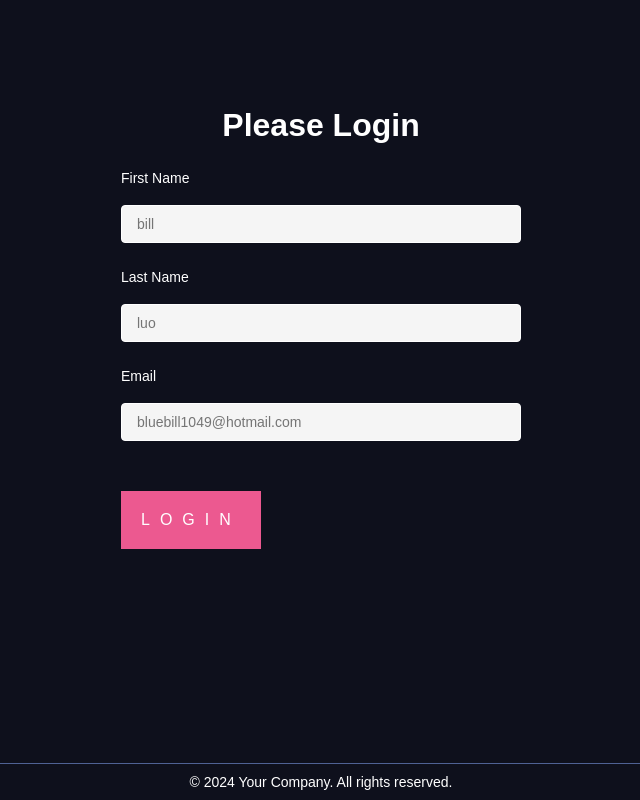
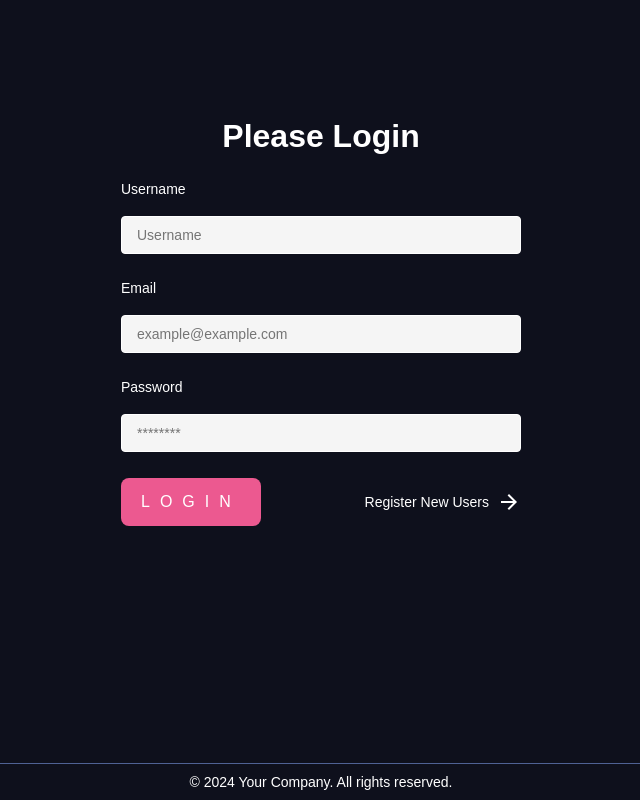
Before and after one commit to satyamrkushwaha/satyam-kushwaha-sociosquares-assignment, a Next.js app: page /login in a window 1280 px wide. Shown: the whole page, without its empty margins (319-959 px from the left). Built offline with nearby package versions, Linux system fonts and the light colour scheme.

Commit message:
web app flow done

```diff
--- a/src/app/login/layout.tsx
+++ b/src/app/login/layout.tsx
@@ -1,7 +1,4 @@
 import type { Metadata } from "next";
-
-
-
 export const metadata: Metadata = {
   title: "login",
   description: "login from here",
--- a/src/app/login/page.module.css
+++ b/src/app/login/page.module.css
@@ -51,11 +51,12 @@
     color: white;
     text-transform: uppercase;
     border: none;
-    margin-top: 40px;
-    padding: 20px;
+    /* margin-top: 40px; */
+    padding: 15px 20px;
     font-size: 16px;
     font-weight: 100;
     letter-spacing: 10px;
+    border-radius: 0.5rem;
     cursor: pointer;
   }
 
@@ -74,6 +75,24 @@
     opacity: 0.4;
   }
 
+  .buttonContainer{
+    display: flex;
+    align-items: center;
+    padding-top: 1rem;
+  }
+
+  .register{
+    text-align: center;
+    color: white;
+    font-size: 14px;
+    font-weight: 200;
+    margin-left: auto;
+    cursor: pointer;
+    display: flex;
+    align-items: center;
+    gap: 0.5rem;
+  }
+
   .footer {
     margin-top: auto;
     text-align: center;
--- a/src/app/login/page.tsx
+++ b/src/app/login/page.tsx
@@ -1,22 +1,51 @@
 "use client";
-
+import { useRouter } from 'next/navigation';
+import { useLayoutEffect } from 'react';
 import styles from "./page.module.css";
 import { useForm, SubmitHandler } from "react-hook-form";
-
+import ArrowForwardIcon from '@mui/icons-material/ArrowForward';
+import { useSelector } from 'react-redux';
+import { RootState } from '@/redux/store';
 interface IFormInput {
-  firstName: string;
-  lastName: string;
+    username: string;
     email: string;
     password: string;
-  confirmPassword: string;
-
 }
 
 export default function Login() {
+    const router = useRouter();
     const { register, handleSubmit } = useForm<IFormInput>();
-  const onSubmit = (data: IFormInput) => {
-    alert(JSON.stringify(data));
+    const registeredUsers = useSelector((state: RootState) => state.user.users);
+
+
+    const onSubmit: SubmitHandler<IFormInput> = (data) => {
+        // Get registered users from sessionStorage
+        const registeredUsersDetails = JSON.parse(sessionStorage.getItem('registeredUsers') || '[]');
+
+        // Check if 'registeredUsers' exists, otherwise fallback to 'registeredUsersDetails'
+        const authUser = (registeredUsers && registeredUsers.length > 0) ? registeredUsers : registeredUsersDetails;
+
+        // Check if the user exists in the registered users
+        const userExists = authUser.some((user: any) =>
+            user.username === data.username &&
+            user.email === data.email &&
+            user.password === data.password
+        );
+
+        if (userExists) {
+            // Redirect to the Dashboard if user is found
+            sessionStorage.setItem('registered', 'true');
+            router.push('/dashboard');
+        } else {
+            alert("Invalid credentials. Please try again.");
+        }
     };
+
+
+    const handleRegister = () => {
+        // sessionStorage.clear();
+        router.push('/');
+    }
 
     return (
         <div className={styles.page}>
@@ -24,23 +53,12 @@ export default function Login() {
                 <h1 className={styles.title}>Please Login</h1>
                 <form onSubmit={handleSubmit(onSubmit)} className={styles.form}>
                     <div>
-            <label htmlFor="firstName" className={styles.label}>
-              First Name
+                        <label htmlFor="username" className={styles.label}>
+                            Username
                         </label>
                         <input
-              placeholder="bill"
-              {...register("firstName")}
-              className={styles.input}
-            />
-          </div>
-
-          <div>
-            <label htmlFor="lastName" className={styles.label}>
-              Last Name
-            </label>
-            <input
-              placeholder="luo"
-              {...register("lastName")}
+                            placeholder="Username"
+                            {...register("username", { required: true })}
                             className={styles.input}
                         />
                     </div>
@@ -49,14 +67,27 @@ export default function Login() {
                             Email
                         </label>
                         <input
-              placeholder="bluebill1049@hotmail.com"
+                            placeholder="example@example.com"
                             type="email"
-              {...register("email")}
+                            {...register("email", { required: true })}
                             className={styles.input}
                         />
                     </div>
-
+                    <div>
+                        <label htmlFor="password" className={styles.label}>
+                            Password
+                        </label>
+                        <input
+                            placeholder="********"
+                            type="password"
+                            {...register("password", { required: true })}
+                            className={styles.input}
+                        />
+                    </div>
+                    <div className={styles.buttonContainer}>
                         <button type="submit" className={styles.submitButton}> Login </button>
+                        <span className={styles.register} onClick={handleRegister}>Register New Users <ArrowForwardIcon /></span>
+                    </div>
                 </form>
             </main>
             <footer className={styles.footer}>
--- a/src/app/page.module.css
+++ b/src/app/page.module.css
@@ -51,12 +51,30 @@
   color: white;
   text-transform: uppercase;
   border: none;
-  margin-top: 40px;
-  padding: 20px;
+  padding: 15px 20px;
+  border-radius: 0.5rem;
   font-size: 16px;
   font-weight: 100;
   letter-spacing: 10px;
   cursor: pointer;
+}
+
+.buttonContainer{
+  display: flex;
+  align-items: center;
+  padding-top: 1rem;
+}
+
+.register{
+  text-align: center;
+  color: white;
+  font-size: 14px;
+  font-weight: 200;
+  margin-left: auto;
+  cursor: pointer;
+  display: flex;
+  align-items: center;
+  gap: 0.5rem;
 }
 
 .submitButton:hover {
--- a/src/redux/store.tsx
+++ b/src/redux/store.tsx
@@ -1,9 +1,11 @@
 import { configureStore } from '@reduxjs/toolkit';
 import { userApi } from './userApi';
+import userReducer from './userSlice';
 
 export const store = configureStore({
     reducer: {
       [userApi.reducerPath]: userApi.reducer,
+      user: userReducer,
     },
     middleware: (getDefaultMiddleware) =>
       getDefaultMiddleware().concat(userApi.middleware),
--- /dev/null
+++ b/src/redux/userSlice.tsx
@@ -0,0 +1,33 @@
+import { createSlice, PayloadAction } from '@reduxjs/toolkit';
+
+interface User {
+  id: number;
+  name: string;
+  email: string;
+  username: string;
+}
+
+interface UserState {
+  users: User[];
+}
+
+const initialState: UserState = {
+  users: [],
+};
+
+const userSlice = createSlice({
+  name: 'user',
+  initialState,
+  reducers: {
+    setUsers(state, action: PayloadAction<User[]>) {
+      state.users = action.payload;
+    },
+    addUser(state, action: PayloadAction<User>) {
+      state.users.push(action.payload);
+    },
+  },
+});
+
+// Export actions and reducer
+export const { setUsers, addUser } = userSlice.actions;
+export default userSlice.reducer;
```
Also changed, not shown: src/app/dashboard/page.tsx (+9 -6 lines), src/app/globals.css (+0 -12 lines), src/app/page.tsx (+17 -20 lines). Lines whose indentation alone changed are shown as unchanged.
